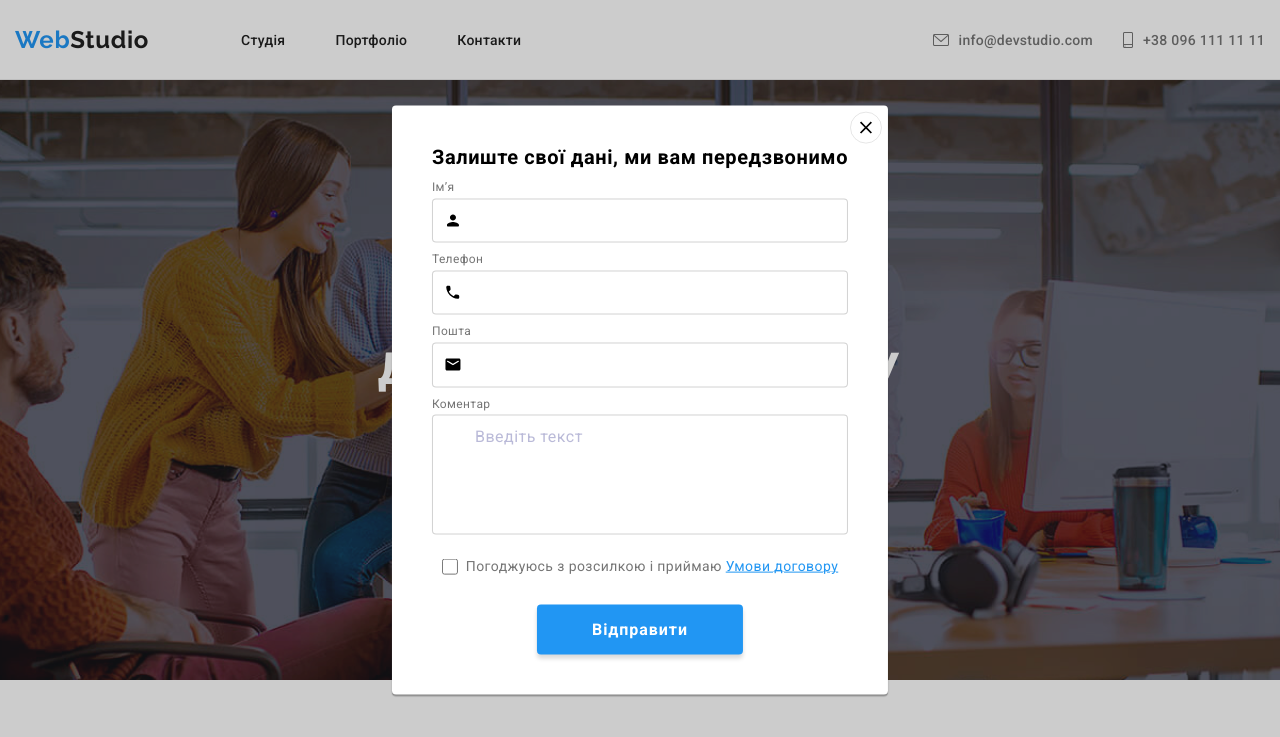
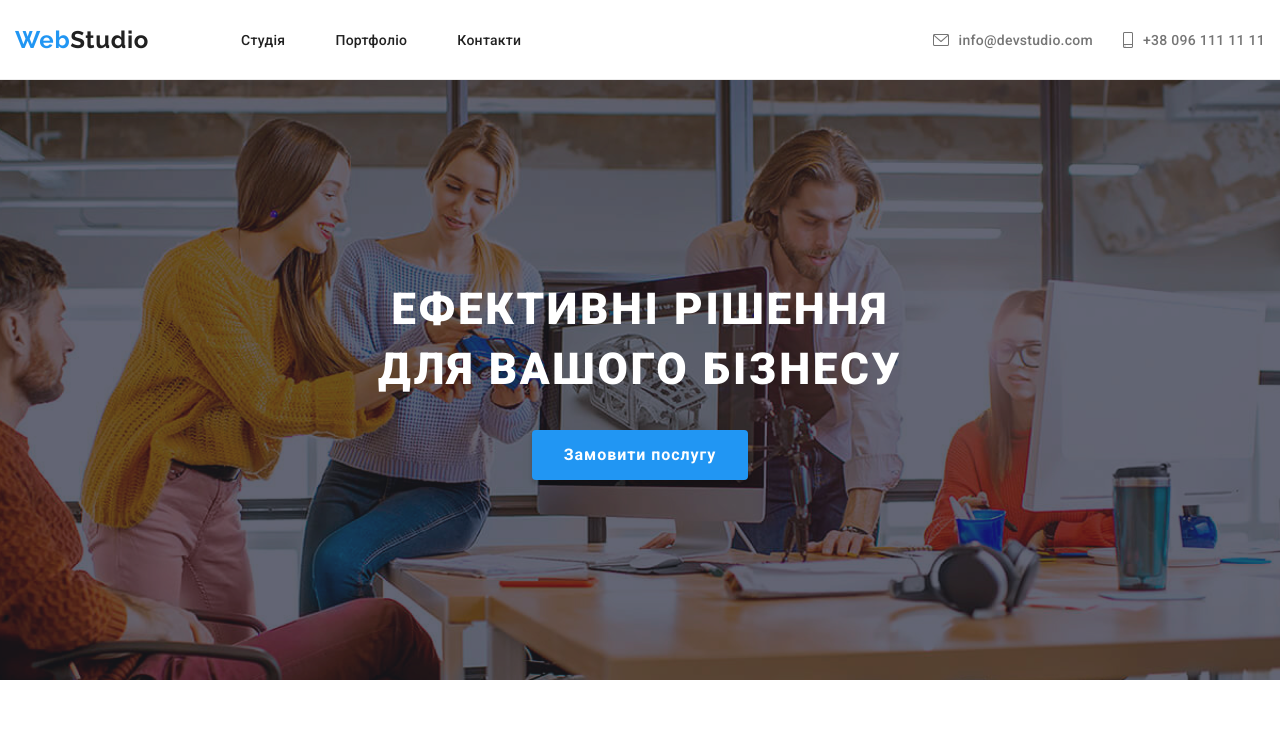
Before and after one commit to astsu-dev/web-lab, a website built with Vite: page src/index.html in a window 1280 px wide. Shown: the top 737 px of the page. Built offline with nearby package versions, Linux system fonts and the light colour scheme.

Commit message:
Fix opened popup.

```diff
--- a/src/index.html
+++ b/src/index.html
@@ -1116,7 +1116,7 @@
         </div>
       </div>
     </footer>
-    <div class="popup form-popup popup_active">
+    <div class="popup form-popup">
       <div class="popup__overlay"></div>
       <div class="popup__body">
         <button class="popup__close-button">
```
